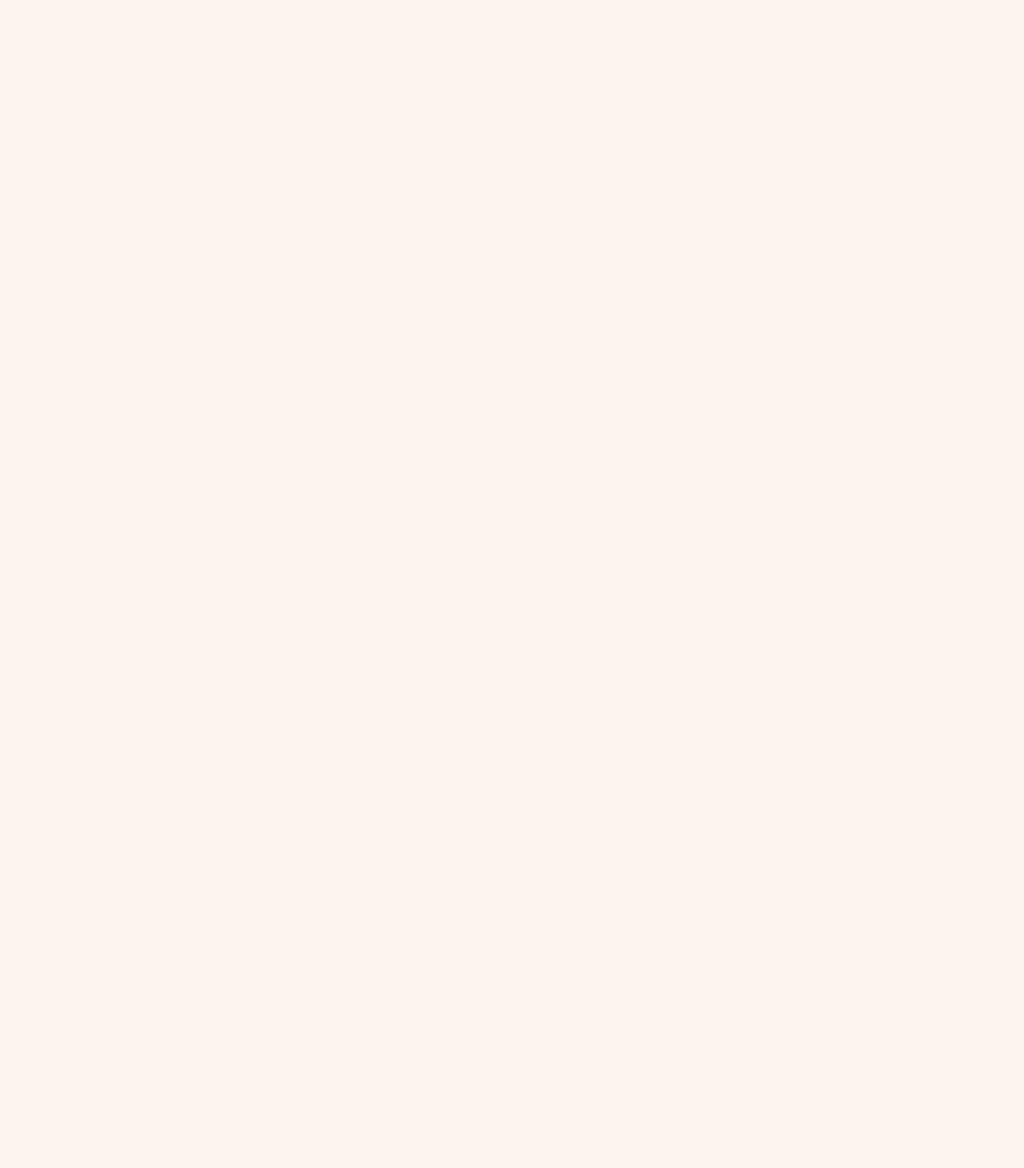
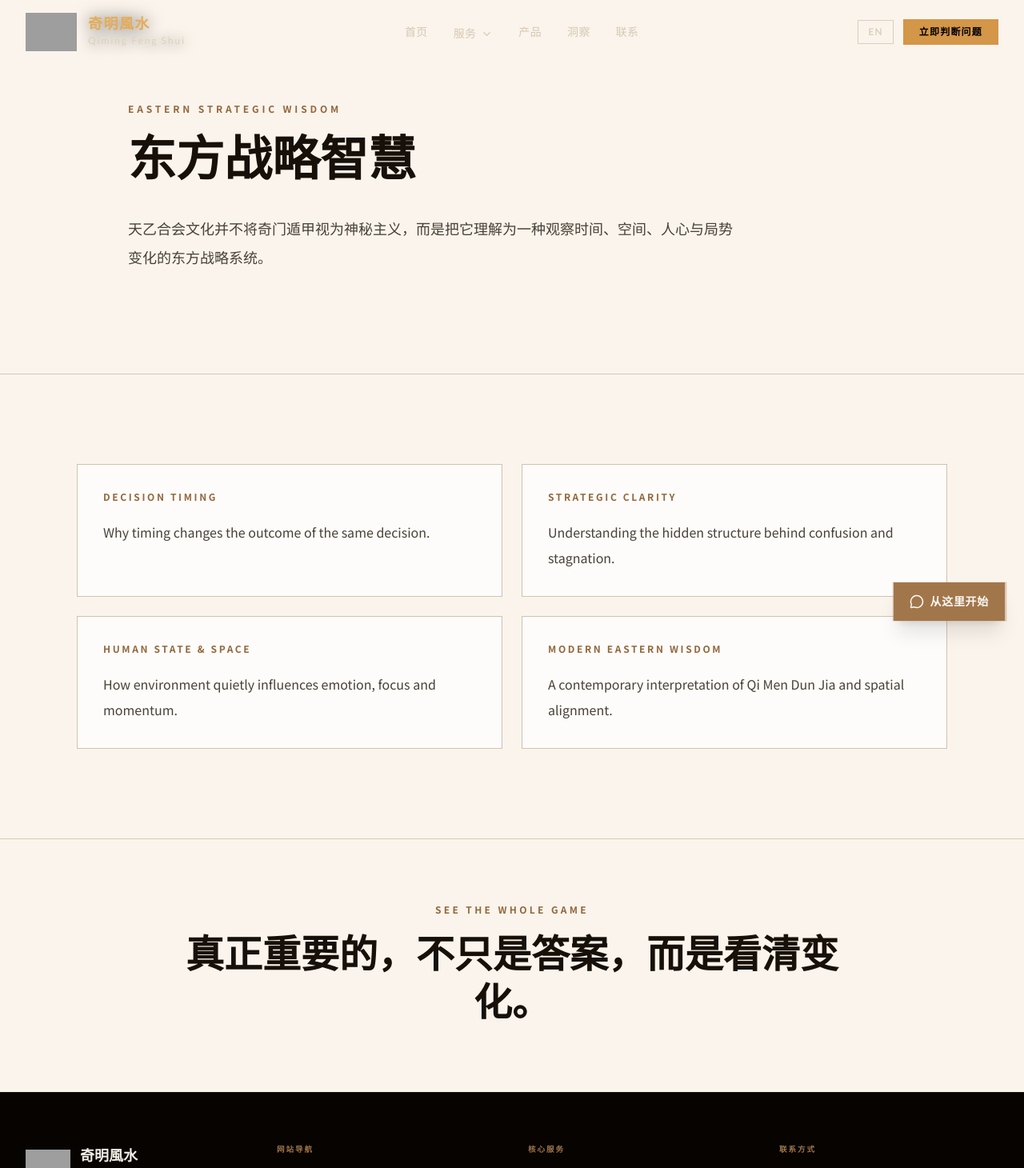
Before and after one commit to BODHIWONG/qmfeng-website, a Next.js app: page /insights/eastern-strategy in a window 1280 px wide. Before the commit this address had no page. Shown: the top 1460 px of the page at 80% size. Before the commit the page ends 800 px from the top, so only its background shows below. Built offline with nearby package versions, Linux system fonts and the light colour scheme; grey boxes are pictures that could not be loaded.

Commit message:
Add Eastern Strategic Wisdom insights page

```diff
--- /dev/null
+++ b/app/insights/eastern-strategy/page.tsx
@@ -0,0 +1,105 @@
+"use client";
+
+import { LanguageProvider, useLanguage } from "@/contexts/language-context";
+import Navbar from "@/components/navbar";
+import Footer from "@/components/footer";
+import FloatingActions from "@/components/floating-actions";
+
+function EasternStrategyContent() {
+  const { t } = useLanguage();
+
+  const topics = [
+    {
+      title: "Decision Timing",
+      desc: "Why timing changes the outcome of the same decision.",
+    },
+    {
+      title: "Strategic Clarity",
+      desc: "Understanding the hidden structure behind confusion and stagnation.",
+    },
+    {
+      title: "Human State & Space",
+      desc: "How environment quietly influences emotion, focus and momentum.",
+    },
+    {
+      title: "Modern Eastern Wisdom",
+      desc: "A contemporary interpretation of Qi Men Dun Jia and spatial alignment.",
+    },
+  ];
+
+  return (
+    <main className="bg-[oklch(0.97_0.012_75)] text-[oklch(0.18_0.02_70)]">
+      <section className="border-b border-[oklch(0.84_0.03_75)] px-4 py-24 md:py-32">
+        <div className="container mx-auto max-w-5xl">
+          <p className="mb-5 text-xs font-bold uppercase tracking-[0.32em] text-[oklch(0.55_0.08_65)]">
+            EASTERN STRATEGIC WISDOM
+          </p>
+
+          <h1
+            className="text-4xl font-semibold leading-tight md:text-6xl"
+            style={{ fontFamily: "var(--font-cormorant), var(--font-noto-serif), serif" }}
+          >
+            {t(
+              "东方战略智慧",
+              "Modern Eastern Strategic Insight"
+            )}
+          </h1>
+
+          <p className="mt-7 max-w-3xl text-lg leading-9 text-[oklch(0.38_0.02_70)]">
+            {t(
+              "天乙合会文化并不将奇门遁甲视为神秘主义，而是把它理解为一种观察时间、空间、人心与局势变化的东方战略系统。",
+              "Tian Yi Harmony Culture does not position Qi Men Dun Jia as superstition, but as an Eastern strategic system for understanding timing, space, human behaviour and changing situations."
+            )}
+          </p>
+        </div>
+      </section>
+
+      <section className="px-4 py-20 md:py-28">
+        <div className="container mx-auto grid max-w-6xl gap-6 md:grid-cols-2">
+          {topics.map((topic) => (
+            <div
+              key={topic.title}
+              className="border border-[oklch(0.82_0.03_75)] bg-white/75 p-8"
+            >
+              <p className="text-xs font-bold uppercase tracking-[0.22em] text-[oklch(0.55_0.08_65)]">
+                {topic.title}
+              </p>
+              <p className="mt-5 text-base leading-8 text-[oklch(0.38_0.02_70)]">
+                {topic.desc}
+              </p>
+            </div>
+          ))}
+        </div>
+      </section>
+
+      <section className="border-t border-[oklch(0.84_0.03_75)] px-4 py-20">
+        <div className="container mx-auto max-w-4xl text-center">
+          <p className="text-xs font-bold uppercase tracking-[0.28em] text-[oklch(0.55_0.08_65)]">
+            SEE THE WHOLE GAME
+          </p>
+
+          <h2
+            className="mt-5 text-3xl font-semibold leading-tight md:text-5xl"
+            style={{ fontFamily: "var(--font-cormorant), var(--font-noto-serif), serif" }}
+          >
+            {t(
+              "真正重要的，不只是答案，而是看清变化。",
+              "What matters is not only the answer — but understanding the changing situation."
+            )}
+          </h2>
+        </div>
+      </section>
+    </main>
+  );
+}
+
+export default function EasternStrategyPage() {
+  return (
+    <LanguageProvider>
+      <Navbar />
+      <EasternStrategyContent />
+      <Footer />
+      <FloatingActions />
+    </LanguageProvider>
+  );
+}
```
